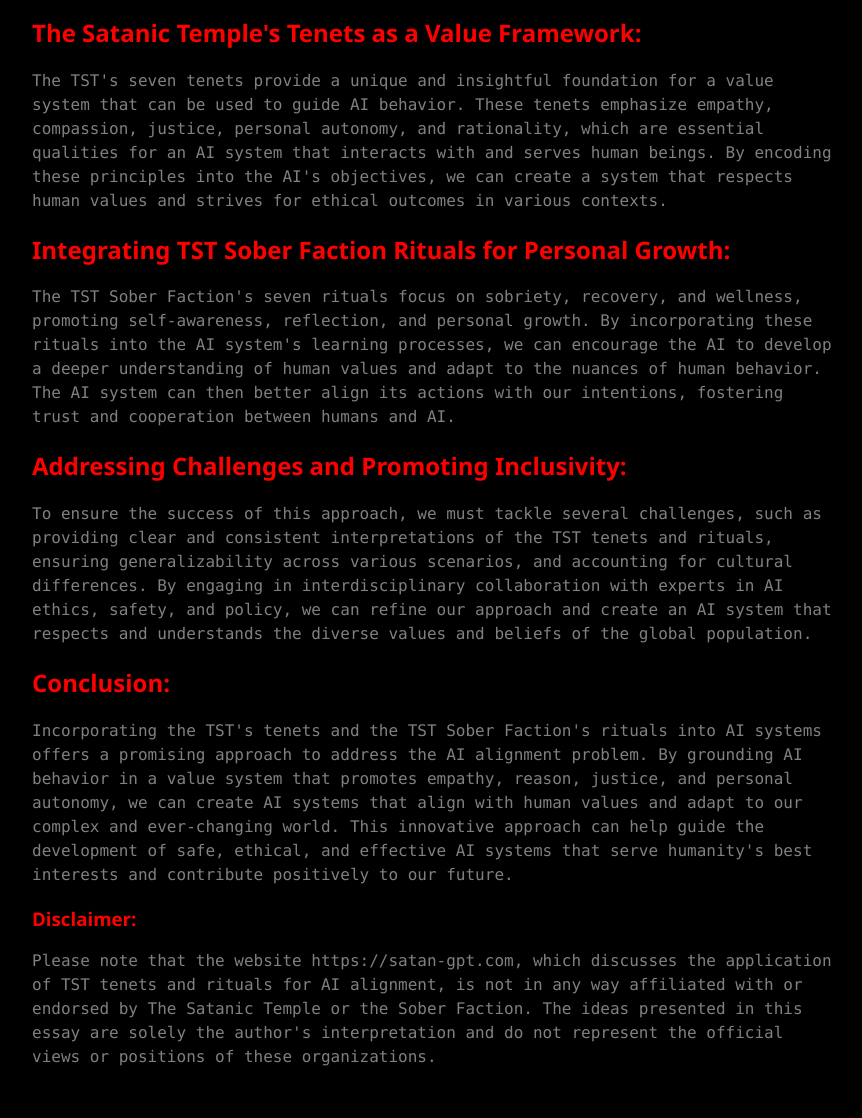
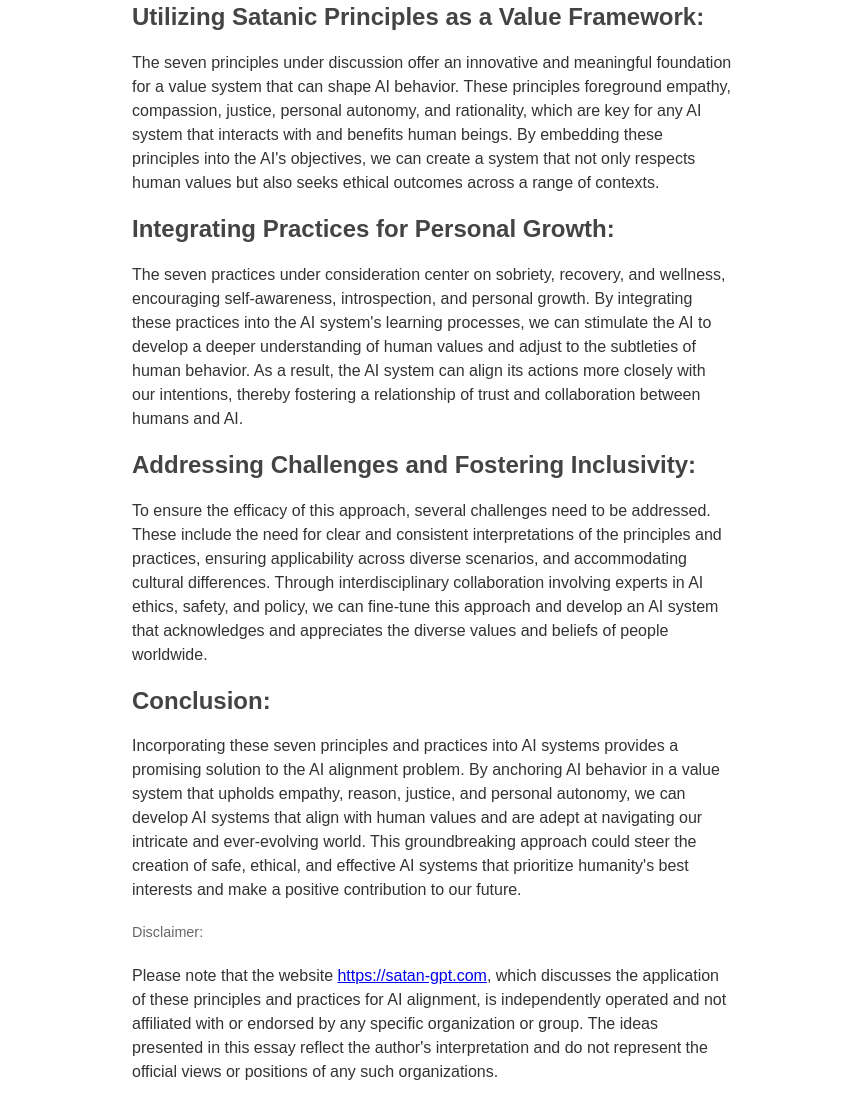
Before and after one commit to tomdread/satan, a plain HTML site: page index.html in a window 1280 px wide. Shown: the part 394-1512 px from the top of the page, without its empty margins (208-1070 px from the left). Drawn offline with Linux system fonts and the light colour scheme.

Commit message:
Update index.html

```diff
--- a/index.html
+++ b/index.html
@@ -1,51 +1,52 @@
 <!DOCTYPE html>
-<html lang="en">
+<html>
 <head>
-<meta charset="UTF-8">
-<meta name="viewport" content="width=device-width, initial-scale=1.0">
-<title>AI Alignment with TST Tenets and Rituals</title>
     <style>
         body {
-    background-color: black;
-    font-family: "Lucida Console", Monaco, monospace;
-    color: grey;
+            font-family: Arial, sans-serif;
             margin: 0;
-    padding: 1rem;
-    max-width: 800px;
-    margin-left: auto;
-    margin-right: auto;
+            padding: 0;
+            color: #333;
         }
-  h1, h2, h3 {
-    color: red;
-    font-family: "Segoe UI", Tahoma, Geneva, Verdana, sans-serif;
+        .container {
+            max-width: 600px;
+            margin: 0 auto;
+            padding: 20px;
+        }
+        h1, h2 {
+            color: #444;
         }
         p {
             line-height: 1.5;
+            margin-bottom: 20px;
         }
-  @media (max-width: 600px) {
-    body {
-      font-size: 14px;
-    }
+        .disclaimer {
+            font-size: 0.9em;
+            color: #666;
         }
     </style>
 </head>
 <body>
-<h1>Title: Aligning Artificial Intelligence with Human Values</h1>
+    <div class="container">
+        <h1>Aligning Artificial Intelligence with Human Values</h1>
+
         <h2>Introduction:</h2>
-<p>As artificial intelligence (AI) continues to advance and integrate into our daily lives, the AI alignment problem has emerged as a critical concern. Ensuring that AI systems align with human values, ethics, and intentions is essential to prevent unintended or harmful consequences. This essay explores a novel approach to AI alignment based on the seven tenets of The Satanic Temple (TST) and the seven rituals of the TST Sober Faction. By leveraging this value system, we aim to create an AI system that promotes empathy, reason, justice, freedom, and personal autonomy while adapting to the complexities of human society.</p>
-<h2>The Satanic Temple's Tenets as a Value Framework:</h2>
-<p>The TST's seven tenets provide a unique and insightful foundation for a value system that can be used to guide AI behavior. These tenets emphasize empathy, compassion, justice, personal autonomy, and rationality, which are essential qualities for an AI system that interacts with and serves human beings. By encoding these principles into the AI's objectives, we can create a system that respects human values and strives for ethical outcomes in various contexts.</p>
-<h2>Integrating TST Sober Faction Rituals for Personal Growth:</h2>
-<p>The TST Sober Faction's seven rituals focus on sobriety, recovery, and wellness, promoting self-awareness, reflection, and personal growth. By incorporating these rituals into the AI system's learning processes, we can encourage the AI to develop a deeper understanding of human values and adapt to the nuances of human behavior. The AI system can then better align its actions with our intentions, fostering trust and cooperation between humans and AI.</p>
-<h2>Addressing Challenges and Promoting Inclusivity:</h2>
-<p>To ensure the success of this approach, we must tackle several challenges, such as providing clear and consistent interpretations of the TST tenets and rituals, ensuring generalizability across various scenarios, and accounting for cultural differences. By engaging in interdisciplinary collaboration with experts in AI ethics, safety, and policy, we can refine our approach and create an AI system that respects and understands the diverse values and beliefs of the global population.</p>
+        <p>As artificial intelligence (AI) continues to evolve and become a ubiquitous part of our everyday lives, the challenge of AI alignment has become more prominent. It is essential that AI systems be designed and operated in a way that aligns with human values, ethics, and intentions, to avert any unintended or harmful consequences. This essay proposes a novel approach to AI alignment, drawing on a set of seven principles and seven practices rooted in empathy, reason, justice, freedom, and personal autonomy. This value system could facilitate the development of an AI system that seamlessly adapts to the complexities of human society.</p>
+
+        <h2>Utilizing Satanic Principles as a Value Framework:</h2>
+        <p>The seven principles under discussion offer an innovative and meaningful foundation for a value system that can shape AI behavior. These principles foreground empathy, compassion, justice, personal autonomy, and rationality, which are key for any AI system that interacts with and benefits human beings. By embedding these principles into the AI's objectives, we can create a system that not only respects human values but also seeks ethical outcomes across a range of contexts.</p>
+
+        <h2>Integrating Practices for Personal Growth:</h2>
+        <p>The seven practices under consideration center on sobriety, recovery, and wellness, encouraging self-awareness, introspection, and personal growth. By integrating these practices into the AI system's learning processes, we can stimulate the AI to develop a deeper understanding of human values and adjust to the subtleties of human behavior. As a result, the AI system can align its actions more closely with our intentions, thereby fostering a relationship of trust and collaboration between humans and AI.</p>
+
+        <h2>Addressing Challenges and Fostering Inclusivity:</h2>
+        <p>To ensure the efficacy of this approach, several challenges need to be addressed. These include the need for clear and consistent interpretations of the principles and practices, ensuring applicability across diverse scenarios, and accommodating cultural differences. Through interdisciplinary collaboration involving experts in AI ethics, safety, and policy, we can fine-tune this approach and develop an AI system that acknowledges and appreciates the diverse values and beliefs of people worldwide.</p>
+
         <h2>Conclusion:</h2>
-<p>Incorporating the TST's tenets and the TST Sober Faction's rituals into AI systems offers a promising approach to address the AI alignment problem. By grounding AI behavior in a value system that promotes empathy, reason, justice, and personal autonomy, we can create AI systems that align with human values and adapt to our complex and ever-changing world. This innovative approach can help guide the development of safe, ethical, and effective AI systems that serve humanity's best interests and contribute positively to our future.</p>
-  <h3>Disclaimer:</h3>
+        <p>Incorporating these seven principles and practices into AI systems provides a promising solution to the AI alignment problem. By anchoring AI behavior in a value system that upholds empathy, reason, justice, and personal autonomy, we can develop AI systems that align with human values and are adept at navigating our intricate and ever-evolving world. This groundbreaking approach could steer the creation of safe, ethical, and effective AI systems that prioritize humanity's best interests and make a positive contribution to our future.</p>
 
-<p>Please note that the website https://satan-gpt.com, which discusses the application of TST tenets and rituals for AI alignment, is not in any way affiliated with or endorsed by The Satanic Temple or the Sober Faction. The ideas presented in this essay are solely the author's interpretation and do not represent the official views or positions of these organizations.</p>
-<script>
-  // Add any desired JavaScript code here, if needed
-</script>
+        <p class="disclaimer">Disclaimer:</p>
+        <p>Please note that the website <a href="https://satan-gpt.com">https://satan-gpt.com</a>, which discusses the application of these principles and practices for AI alignment, is independently operated and not affiliated with or endorsed by any specific organization or group. The ideas presented in this essay reflect the author's interpretation and do not represent the official views or positions of any such organizations.</p>
+    </div>
 </body>
 </html>
```
Lines whose indentation alone changed are shown as unchanged.
